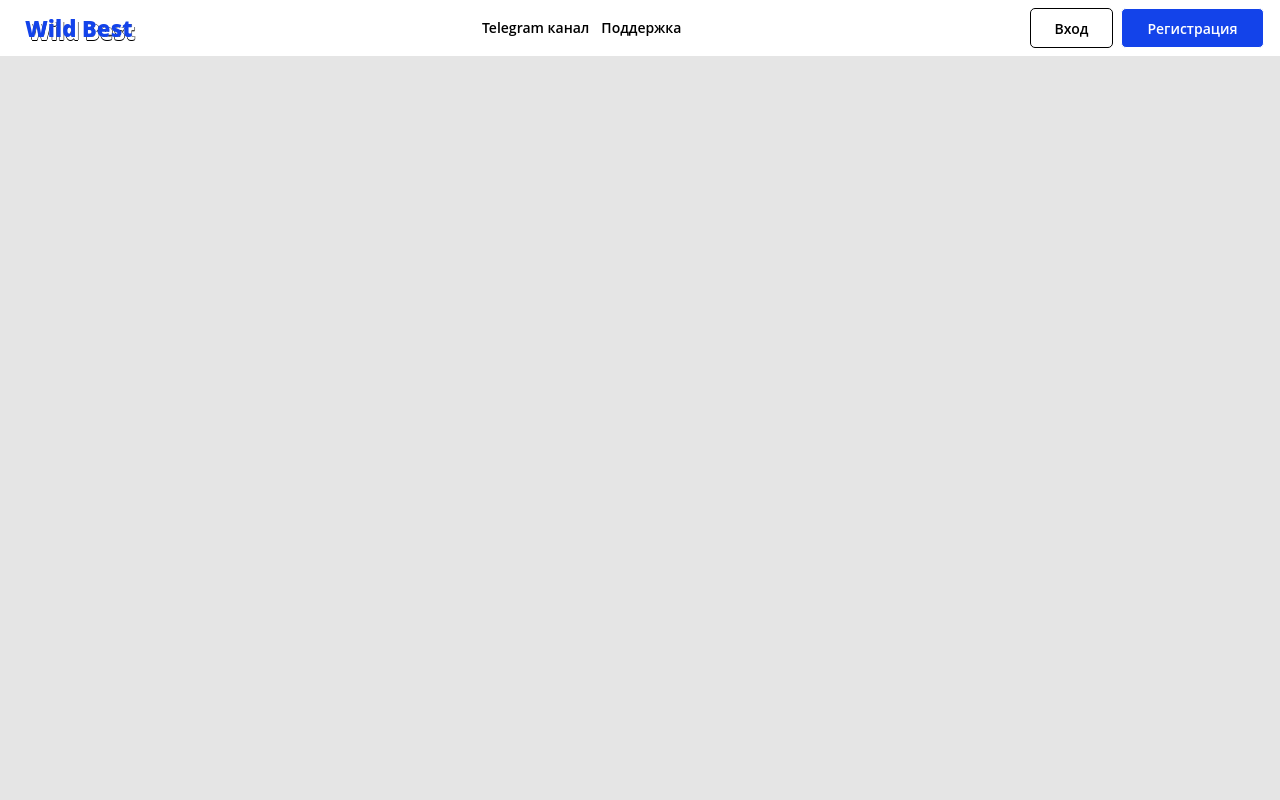
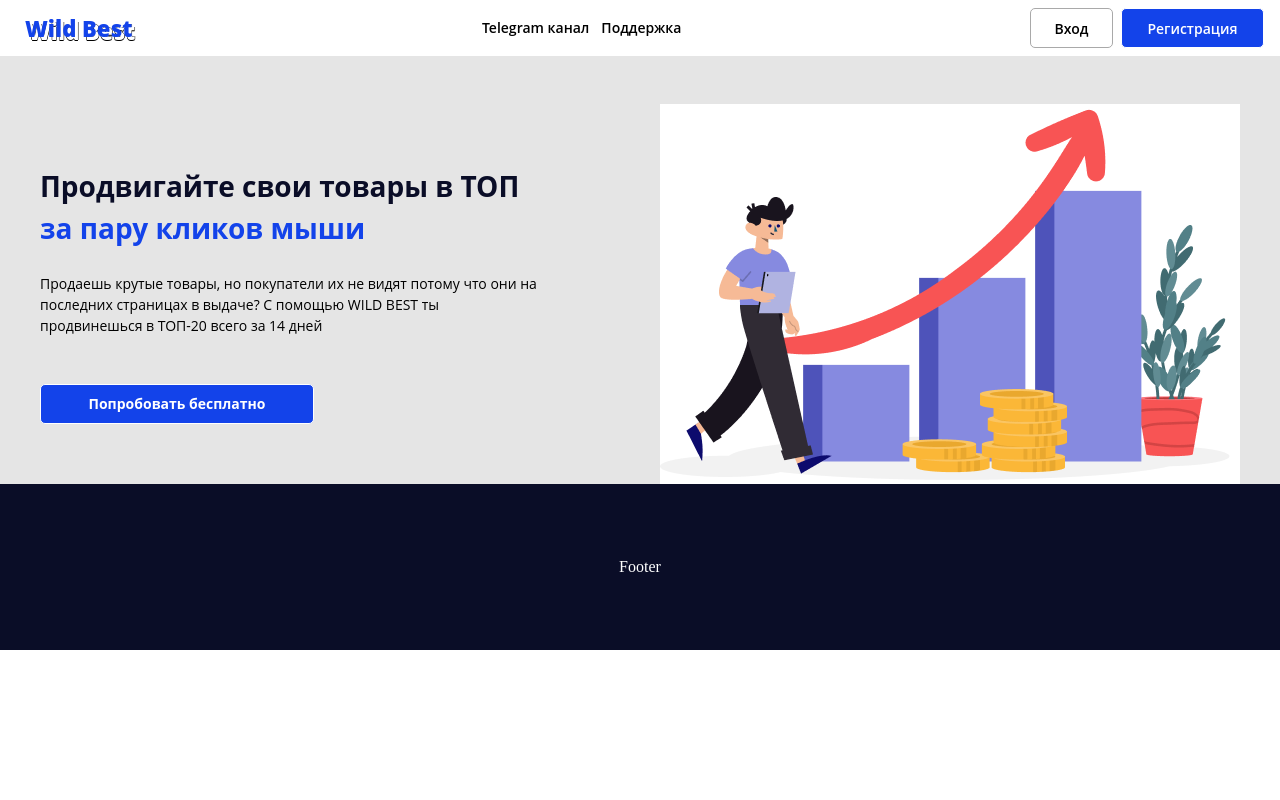
Before and after one commit to dima-yurchuk/react-lending, a React (Create React App) app: page / in a window 1280 px wide. Shown: the top 800 px of the page. Built offline with nearby package versions, Linux system fonts and the light colour scheme.

Commit message:
create content(part 1)

```diff
--- a/src/components/Content/Content.jsx
+++ b/src/components/Content/Content.jsx
@@ -1,12 +1,12 @@
 import React from 'react';
 import  './Content.scss'
-import Top from "../Top";
+import Top from "../Top/Top";
 
 const Content = () => {
     return (
         <div>
             <div className={'content'}>
-
+                <Top/>
             </div>
         </div>
     );
--- a/src/components/Content/Content.scss
+++ b/src/components/Content/Content.scss
@@ -1,4 +1,3 @@
 .content{
     background: #E5E5E5;
-    height: 890px;
 }
--- a/src/components/Navbar/Navbar.scss
+++ b/src/components/Navbar/Navbar.scss
@@ -35,7 +35,7 @@
     &_login{
         width: 83px;
         background-color:#fff;
-        border: solid 1px;
+        border: solid 1px darkgray;
         border-radius: 5px;
         margin-right: 8px;
     }
--- /dev/null
+++ b/src/components/Top/Top.jsx
@@ -0,0 +1,35 @@
+import React from 'react';
+import './Top.scss'
+import '../Navbar/Navbar.scss'
+import frame1 from './image/Frame_1.png'
+
+const Top = () => {
+    return (
+        <div>
+            <div className={'container'}>
+                <div className={'product-top'}>
+                    <div className={'product-top__content'}>
+                        <div className={'product-top__text'}>
+                            <div className={'product-top__title'}>
+                                Продвигайте свои товары в ТОП<br/>
+                                <span className={'product-top__color'}>за пару кликов мыши</span>
+                            </div>
+                            <div className={'product-top__subtitle'}>
+                                Продаешь крутые товары, но покупатели их не видят потому что они на последних страницах в
+                                выдаче? С помощью WILD BEST ты продвинешься в ТОП-20 всего за 14 дней
+                            </div>
+                        </div>
+
+                        <button className={'product-top__button'}>
+                            Попробовать бесплатно
+                        </button>
+                    </div>
+
+                    <img className={'product-top__image'} src={frame1}/>
+                </div>
+            </div>
+        </div>
+    );
+};
+
+export default Top;
--- /dev/null
+++ b/src/components/Top/Top.scss
@@ -0,0 +1,64 @@
+.container{
+    padding-top: 48px;
+    position: relative;
+    display: flex;
+    justify-content: center;
+    .product-top{
+        display: flex;
+        justify-content: space-between;
+        align-items: center;
+        height: 380px;
+        width: 1200px;
+        &__content{
+            display: flex;
+            flex-direction: column;
+            justify-content: space-between;
+            width: 580px;
+            height: 259px;
+        }
+        &__text{
+            display: flex;
+            justify-content: space-between;
+            flex-direction: column;
+            height: 171px;
+            width: 580px;
+        }
+        &__button{
+            font-family: Open Sans;
+            font-style: normal;
+            font-weight: bold;
+            font-size: 14px;
+            line-height: 19px;
+            text-align: center;
+            color: #FFFFFF;
+            height: 40px;
+            width: 274px;
+            border: solid 1px;
+            border-radius: 5px;
+            background-color:#1343EA;
+        }
+        &__title{
+            height: 84px;
+            width: 500px;
+            font-family: Open Sans;
+            font-style: normal;
+            font-weight: bold;
+            font-size: 28px;
+            line-height: 42px;
+            color: #0A0D27;
+        }
+        &__subtitle{
+            height: 63px;
+            width: 500px;
+            font-family: Open Sans;
+            font-style: normal;
+            font-weight: normal;
+            font-size: 14px;
+            line-height: 21px;
+        }
+        &__color{
+            color: #1343EA;
+        }
+    }
+
+}
```
Also changed, not shown: src/components/Top/image/Frame_1.png (added).
